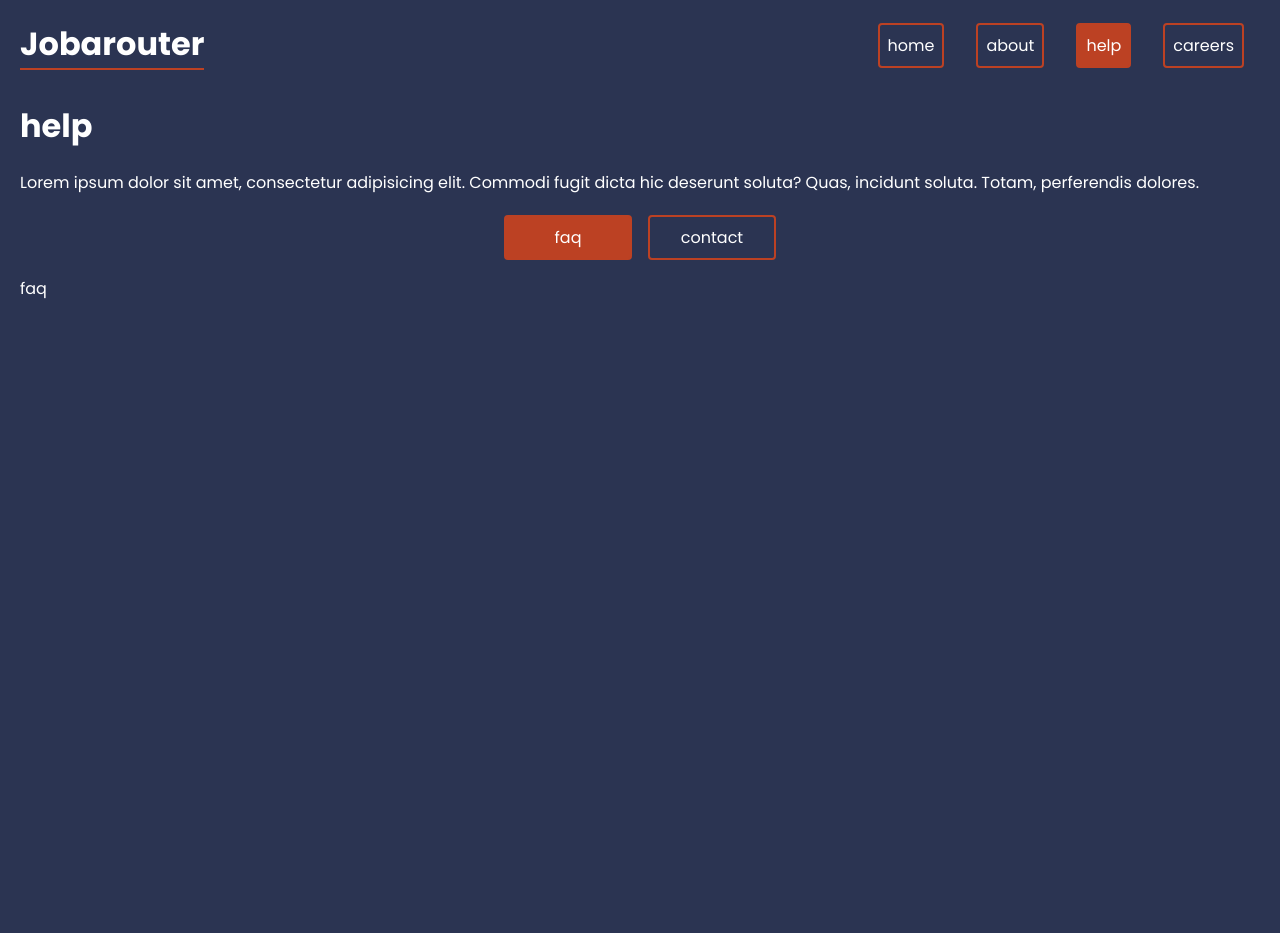
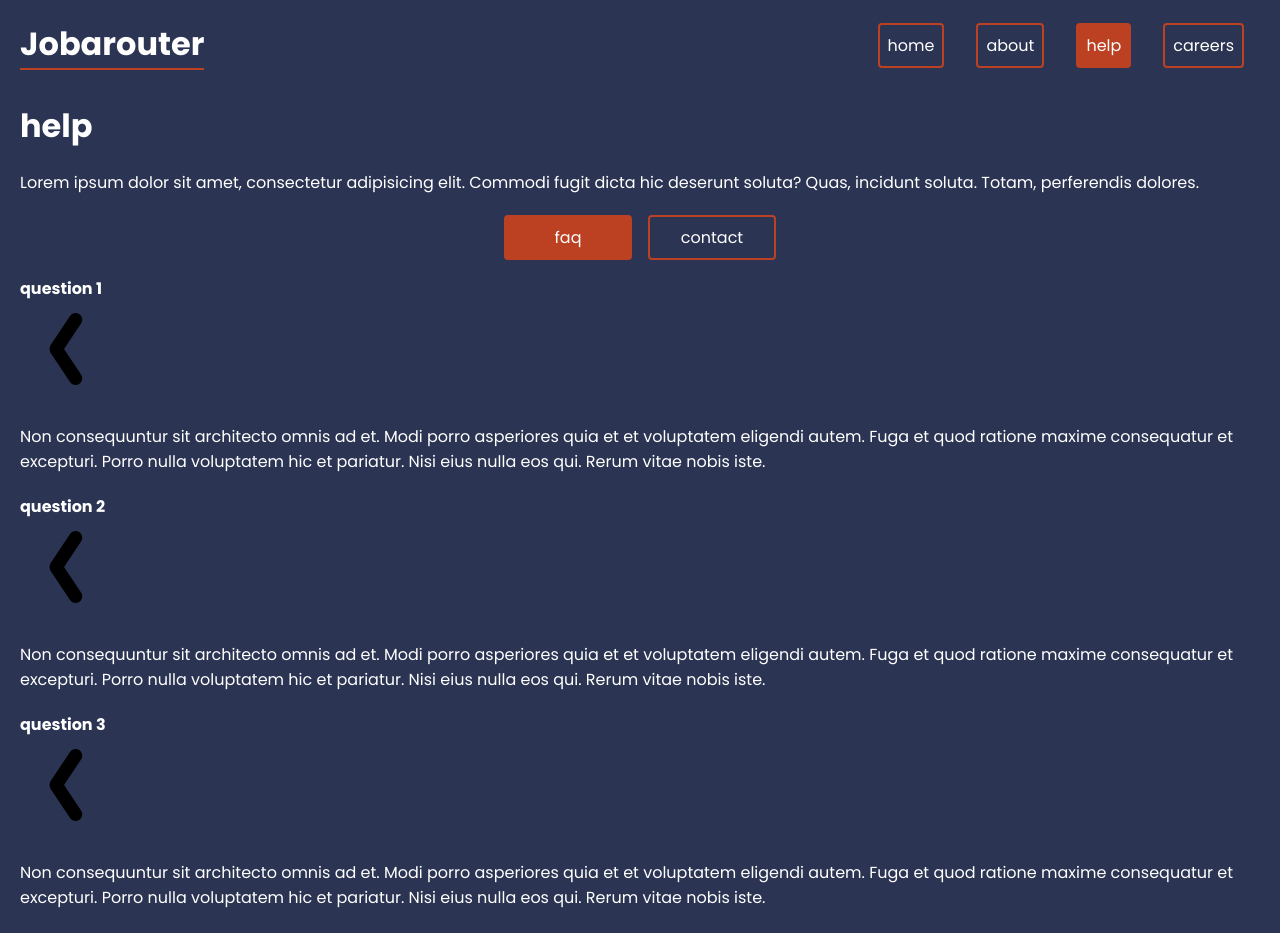
Before and after one commit to AmirManshadi/jobarouter, a React (Create React App) app: page /help/faq in a window 1280 px wide. Shown: the top 933 px of the page. Before the commit the page ends 800 px from the top, so only its background shows below. Built offline with nearby package versions, Linux system fonts and the light colour scheme.

Commit message:
created accordions in Faq.js

```diff
--- a/src/pages/Faq.js
+++ b/src/pages/Faq.js
@@ -1,9 +1,34 @@
+import Accordion from "../components/Accordion"
+
 const Faq = () => {
-  return (
-    <div className="faq">
-      faq
-    </div>
-   );
+	return (
+		<div className="faq">
+			<Accordion
+				question={"question 1"}
+				answer={
+					"Non consequuntur sit architecto omnis ad et. Modi porro asperiores quia et et voluptatem eligendi autem. Fuga et quod ratione maxime consequatur et excepturi. Porro nulla voluptatem hic et pariatur. Nisi eius nulla eos qui. Rerum vitae nobis iste."
+				}
+			/>
+			<Accordion
+				question={"question 2"}
+				answer={
+					"Non consequuntur sit architecto omnis ad et. Modi porro asperiores quia et et voluptatem eligendi autem. Fuga et quod ratione maxime consequatur et excepturi. Porro nulla voluptatem hic et pariatur. Nisi eius nulla eos qui. Rerum vitae nobis iste."
+				}
+			/>
+			<Accordion
+				question={"question 3"}
+				answer={
+					"Non consequuntur sit architecto omnis ad et. Modi porro asperiores quia et et voluptatem eligendi autem. Fuga et quod ratione maxime consequatur et excepturi. Porro nulla voluptatem hic et pariatur. Nisi eius nulla eos qui. Rerum vitae nobis iste."
+				}
+			/>
+			<Accordion
+				question={"question 4"}
+				answer={
+					"Non consequuntur sit architecto omnis ad et. Modi porro asperiores quia et et voluptatem eligendi autem. Fuga et quod ratione maxime consequatur et excepturi. Porro nulla voluptatem hic et pariatur. Nisi eius nulla eos qui. Rerum vitae nobis iste."
+				}
+			/>
+		</div>
+	)
 }
 
-export default Faq;
+export default Faq
```
